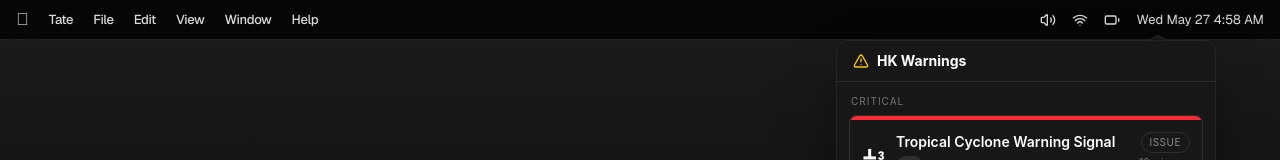
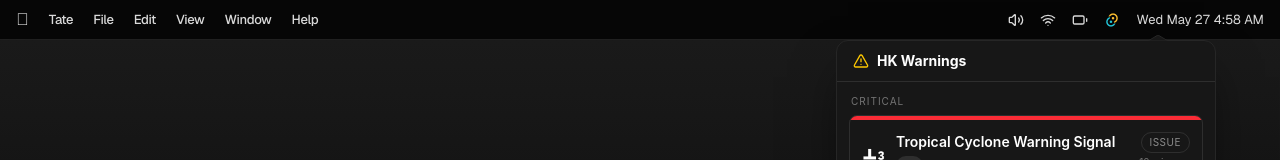
Before and after one commit to ec812/hko-marketing, a Next.js app: page / in a window 1280 px wide. Shown: the top 160 px of the page. Built offline with nearby package versions, Linux system fonts and the light colour scheme.

Commit message:
feat: add Tate tray icon to macOS menu bar

```diff
--- a/components/macos-menu-bar.tsx
+++ b/components/macos-menu-bar.tsx
@@ -41,6 +41,11 @@ export function MacOSMenuBar() {
           <Volume2 className="w-4 h-4" />
           <Wifi className="w-4 h-4" />
           <Battery className="w-4 h-4" />
+          <img
+            src="/app-icon.png"
+            alt="Tate"
+            className="w-4 h-4 rounded"
+          />
           <MacOSClock />
         </div>
       </div>
```
Also changed, not shown: public/app-icon.png (added).
